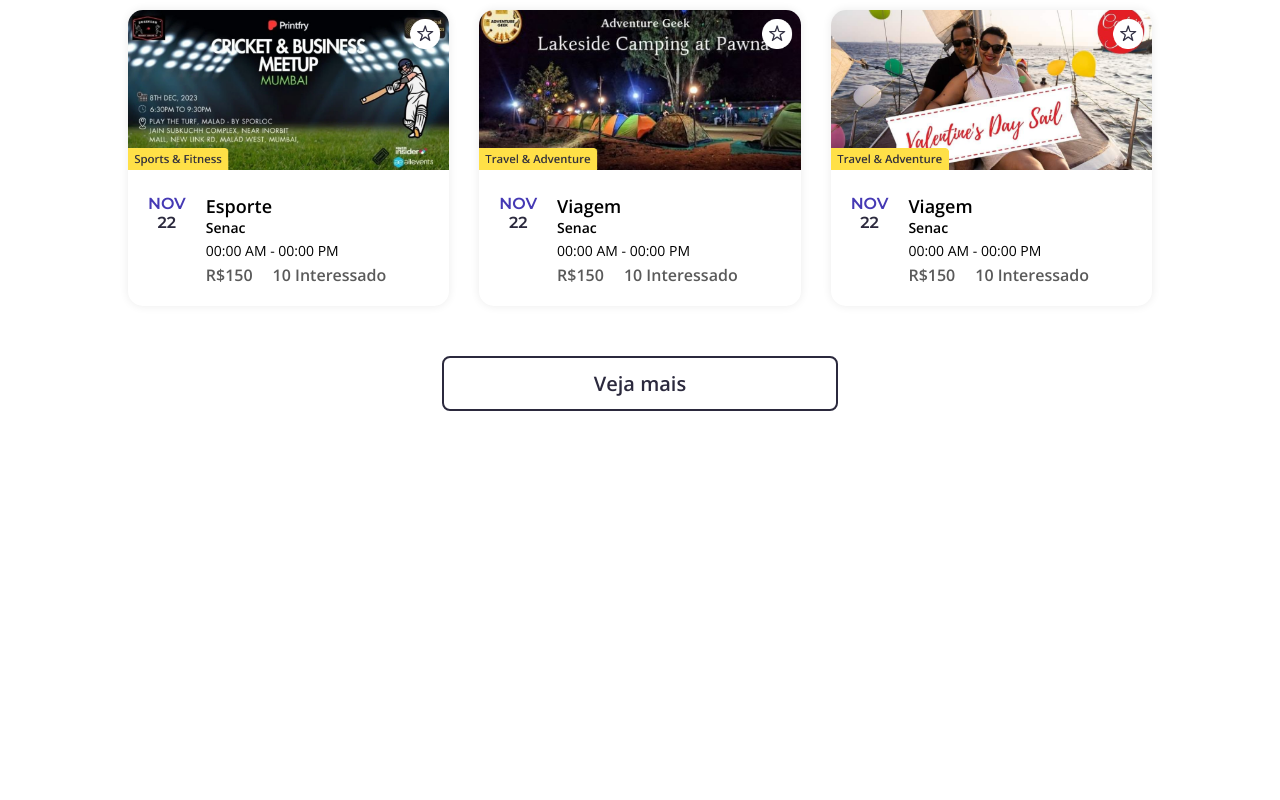
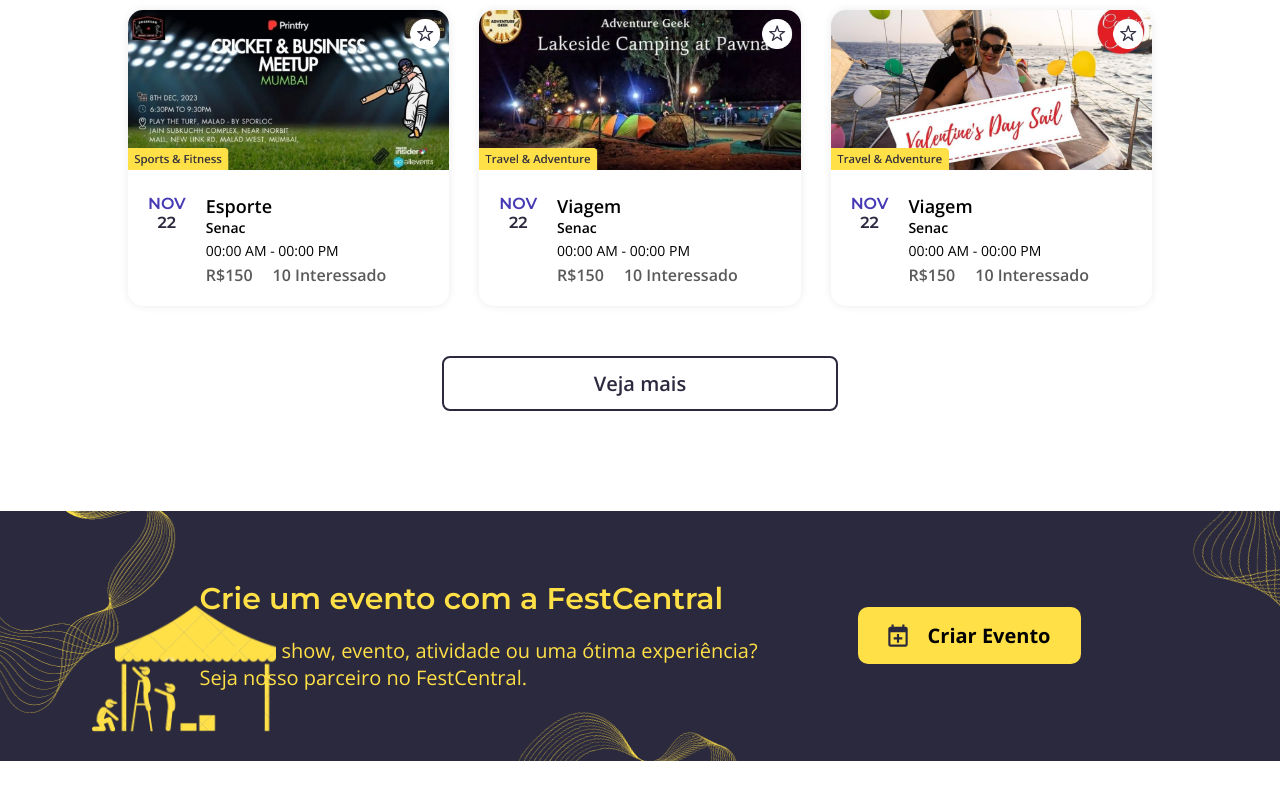
Before and after one commit to yandsilva/fest-central-frontend, a React (Vite) app: page / in a window 1280 px wide. Shown: the part 1922-2722 px from the top of the page. Before the commit the page ends 2333 px from the top, so only its background shows below. Built offline with nearby package versions, Linux system fonts and the light colour scheme.

Commit message:
finalizado banner

```diff
--- a/src/App.jsx
+++ b/src/App.jsx
@@ -1,21 +1,15 @@
 import { Routes, Route } from "react-router-dom";
 import Home from "./pages/Home/Home";
 import Cart from "./pages/Cart/Cart";
-import Login from "./components/Login/Login";
 
 function App() {
   return (
-    <>
-      <div className="app">
-        <Routes>
-          <Route path="/" element={<Home />} />
-          <Route path="/cart/:id" element={<Cart />} />
-        </Routes>
-      </div>
+    <div className="app">
       <Routes>
-        <Route path="/login" element={<Login />} />
+        <Route path="/" element={<Home />} />
+        <Route path="/cart/:id" element={<Cart />} />
       </Routes>
-    </>
+    </div>
   );
 }
 
--- a/src/assets/assets.js
+++ b/src/assets/assets.js
@@ -16,6 +16,8 @@ import date_icon from "./date_icon.svg";
 import host_profile from "./host_profile.png";
 import arrow_icon from "./arrow_icon.svg";
 import recommendations_banner from "./recommendations_banner.png";
+import create_event_cta from "./create_event_cta.png";
+import plus_icon from "./plus_icon.svg";
 
 import menu_1 from "./menu_1.png";
 import menu_2 from "./menu_2.png";
@@ -50,6 +52,8 @@ export const assets = {
   host_profile,
   arrow_icon,
   recommendations_banner,
+  create_event_cta,
+  plus_icon,
 };
 
 export const menu_list = [
--- /dev/null
+++ b/src/components/CreateEventHome/CreateEventHome.css
@@ -0,0 +1,46 @@
+.create-event {
+  margin: 100px 0;
+  height: 250px;
+  background-image: url("../../assets/create_event_cta.png");
+  display: flex;
+  justify-content: center;
+  align-items: center;
+}
+
+.create-event-col {
+  display: flex;
+  flex-direction: column;
+  gap: 20px;
+  color: #ffe047;
+}
+
+.create-event-col > h3 {
+  font-family: "Montserrat";
+  font-weight: 600;
+  font-size: 30px;
+}
+
+.create-event-col > p {
+  font-family: "Open Sans";
+  font-size: 20px;
+}
+
+.create-event-btn > button {
+  display: flex;
+  align-items: center;
+  gap: 20px;
+  padding: 15px 30px;
+  margin-left: 100px;
+  border-radius: 10px;
+  border: none;
+  background-color: #ffe047;
+  font-family: "Open Sans";
+  font-weight: bold;
+  font-size: 20px;
+  cursor: pointer;
+  box-shadow: "0px 8px 8px rgba(0, 0, 0, 0.1), 0px 4px 4px rgba(0, 0, 0, 0.1), 0px 2px 2px rgba(0, 0, 0, 0.1), 0px 0px 0px 1px rgba(0, 0, 0, 0.1), inset 0px 0px 0px 1px rgba(255, 255,255, 0.03), inset 0px 1px 0px rgba(255, 255,255, 0.03)";
+}
+
+.date-icon {
+  width: 20px;
+}
--- /dev/null
+++ b/src/components/CreateEventHome/CreateEventHome.jsx
@@ -0,0 +1,22 @@
+import { assets } from "../../assets/assets";
+import "./CreateEventHome.css";
+
+export default function CreateEventHome() {
+  return (
+    <div className="create-event">
+      <div className="create-event-col">
+        <h3>Crie um evento com a FestCentral</h3>
+        <p>
+          Tem um show, evento, atividade ou uma ótima experiência?
+          <br /> Seja nosso parceiro no FestCentral.
+        </p>
+      </div>
+      <div className="create-event-btn">
+        <button>
+          <img className="date-icon" src={assets.plus_icon} alt="" />
+          <p>Criar Evento</p>
+        </button>
+      </div>
+    </div>
+  );
+}
--- a/src/components/EventInformation/EventInformation.jsx
+++ b/src/components/EventInformation/EventInformation.jsx
@@ -8,8 +8,9 @@ export default function EventInformation() {
 
   const event = event_list.find((event) => event._id === id);
 
-  return (
-    event && (
+  console.log();
+
+  return event ? (
     <div className="event-information">
       <img className="event-information-image" src={assets.hero} alt="" />
       <div className="event-information-container">
@@ -64,46 +65,47 @@ export default function EventInformation() {
       <div className="description-info">
         <span>Descrição do Evento</span>
         <p>
-            Lorem ipsum dolor sit amet consectetur. Eget vulputate sociis sit
-            urna sit aliquet. Vivamus facilisis diam libero dolor volutpat diam
-            eu. Quis a id posuere etiam at enim vivamus. Urna nisi malesuada
-            libero enim ornare in viverra. Nibh commodo quis tellus aliquet nibh
+          Lorem ipsum dolor sit amet consectetur. Eget vulputate sociis sit urna
+          sit aliquet. Vivamus facilisis diam libero dolor volutpat diam eu.
+          Quis a id posuere etiam at enim vivamus. Urna nisi malesuada libero
+          enim ornare in viverra. Nibh commodo quis tellus aliquet nibh
           tristique lobortis id. Consequat ultricies vulputate turpis neque
           viverra tempor nunc. Et amet massa tellus consequat mauris imperdiet
           tellus. Praesent risus magna nisl turpis egestas ultrices viverra
           pellentesque blandit. Rutrum consequat eu penatibus ipsum at.
           Vestibulum a pharetra facilisis varius proin ultricies tellus. Ac
-            viverra pharetra sit elementum magna nullam ornare in a. Egestas
-            velit id nisi a. Elementum eget vulputate dignissim urna sed tellus
-            felis. Tellus in et sed mattis morbi velit massa donec. Pharetra
-            congue ut posuere etiam ac arcu vel. Vitae venenatis ipsum sed non
-            non nibh cursus. Viverra mauris nunc proin bibendum risus quis
-            aliquet et est. Vel etiam nunc quis ullamcorper nulla velit arcu.
-            Volutpat interdum fermentum est tellus amet scelerisque sit. Est
-            tellus neque nisl dictum et cras et. Nunc ullamcorper imperdiet ut
-            adipiscing pellentesque ullamcorper. Mauris sit consectetur mi
-            quisque in fermentum non urna. Cras tortor elementum arcu risus
-            faucibus odio amet. Ac molestie laoreet et integer molestie. Aliquam
-            volutpat egestas convallis sit erat. Viverra nulla tellus a
-            pulvinar. Fermentum vitae sit phasellus tellus ut nulla volutpat
-            risus. Laoreet condimentum sodales mauris feugiat. Diam sit ultrices
-            integer sodales quam eget nullam id euismod. Vivamus iaculis quis
-            tristique pulvinar consectetur arcu. Elementum venenatis suspendisse
-            cursus nisl. Amet quis lacus tortor odio purus arcu. Molestie libero
-            aliquam magnis at cras amet amet massa elementum. Et tincidunt
-            semper tellus erat sit leo molestie. Diam eu libero curabitur lectus
-            tellus. Facilisi morbi enim leo purus adipiscing. Varius euismod
-            adipiscing fermentum ac pretium. Diam ultricies aenean viverra sed
-            odio turpis netus. Pellentesque ridiculus ornare a sed. Commodo eu
-            blandit id auctor non non eu. At quis cursus in libero neque
-            facilisis id. Scelerisque in faucibus arcu neque scelerisque.
-            Malesuada euismod montes tempus purus sed tristique vestibulum eget.
-            Arcu integer purus tincidunt vulputate cras. Id aliquet dolor quis
-            ultrices. Turpis amet donec odio odio tincidunt convallis placerat.
-            Eget sodales in tincidunt fringilla nibh urna cum.
+          viverra pharetra sit elementum magna nullam ornare in a. Egestas velit
+          id nisi a. Elementum eget vulputate dignissim urna sed tellus felis.
+          Tellus in et sed mattis morbi velit massa donec. Pharetra congue ut
+          posuere etiam ac arcu vel. Vitae venenatis ipsum sed non non nibh
+          cursus. Viverra mauris nunc proin bibendum risus quis aliquet et est.
+          Vel etiam nunc quis ullamcorper nulla velit arcu. Volutpat interdum
+          fermentum est tellus amet scelerisque sit. Est tellus neque nisl
+          dictum et cras et. Nunc ullamcorper imperdiet ut adipiscing
+          pellentesque ullamcorper. Mauris sit consectetur mi quisque in
+          fermentum non urna. Cras tortor elementum arcu risus faucibus odio
+          amet. Ac molestie laoreet et integer molestie. Aliquam volutpat
+          egestas convallis sit erat. Viverra nulla tellus a pulvinar. Fermentum
+          vitae sit phasellus tellus ut nulla volutpat risus. Laoreet
+          condimentum sodales mauris feugiat. Diam sit ultrices integer sodales
+          quam eget nullam id euismod. Vivamus iaculis quis tristique pulvinar
+          consectetur arcu. Elementum venenatis suspendisse cursus nisl. Amet
+          quis lacus tortor odio purus arcu. Molestie libero aliquam magnis at
+          cras amet amet massa elementum. Et tincidunt semper tellus erat sit
+          leo molestie. Diam eu libero curabitur lectus tellus. Facilisi morbi
+          enim leo purus adipiscing. Varius euismod adipiscing fermentum ac
+          pretium. Diam ultricies aenean viverra sed odio turpis netus.
+          Pellentesque ridiculus ornare a sed. Commodo eu blandit id auctor non
+          non eu. At quis cursus in libero neque facilisis id. Scelerisque in
+          faucibus arcu neque scelerisque. Malesuada euismod montes tempus purus
+          sed tristique vestibulum eget. Arcu integer purus tincidunt vulputate
+          cras. Id aliquet dolor quis ultrices. Turpis amet donec odio odio
+          tincidunt convallis placerat. Eget sodales in tincidunt fringilla nibh
+          urna cum.
         </p>
       </div>
     </div>
-    )
+  ) : (
+    <p>Not Found</p>
   );
 }
--- a/src/index.css
+++ b/src/index.css
@@ -12,8 +12,3 @@ a {
   text-decoration: none;
   color: inherit;
 }
-
-.app {
-  width: 80%;
-  margin: auto;
-}
--- a/src/pages/Home/Home.css
+++ b/src/pages/Home/Home.css
@@ -0,0 +1,4 @@
+.home {
+  width: 80%;
+  margin: auto;
+}
--- a/src/pages/Home/Home.jsx
+++ b/src/pages/Home/Home.jsx
@@ -1,17 +1,22 @@
 import { useState } from "react";
+import CreateEventHome from "../../components/CreateEventHome/CreateEventHome";
 import EventsDisplay from "../../components/EventsDisplay/EventsDisplay";
 import ExploreMenu from "../../components/ExploreMenu/ExploreMenu";
 import Recommendations from "../../components/Recommendations/Recommendations";
+import "./Home.css";
 
 export default function Home() {
   const [category, setCategory] = useState("All");
 
   return (
-    <div>
-      <ExploreMenu category={category} setCategory={setCategory} />
-      <EventsDisplay category={category} />
-      <Recommendations />
-      <EventsDisplay category={category} />
-    </div>
+    <>
+      <div className="home">
+        <ExploreMenu category={category} setCategory={setCategory} />
+        <EventsDisplay category={category} />
+        <Recommendations />
+        <EventsDisplay category={category} />
+      </div>
+      <CreateEventHome />
+    </>
   );
 }
```
Also changed, not shown: src/assets/create_event_cta.png (added), src/assets/plus_icon.svg (added). Lines whose indentation alone changed are shown as unchanged.
